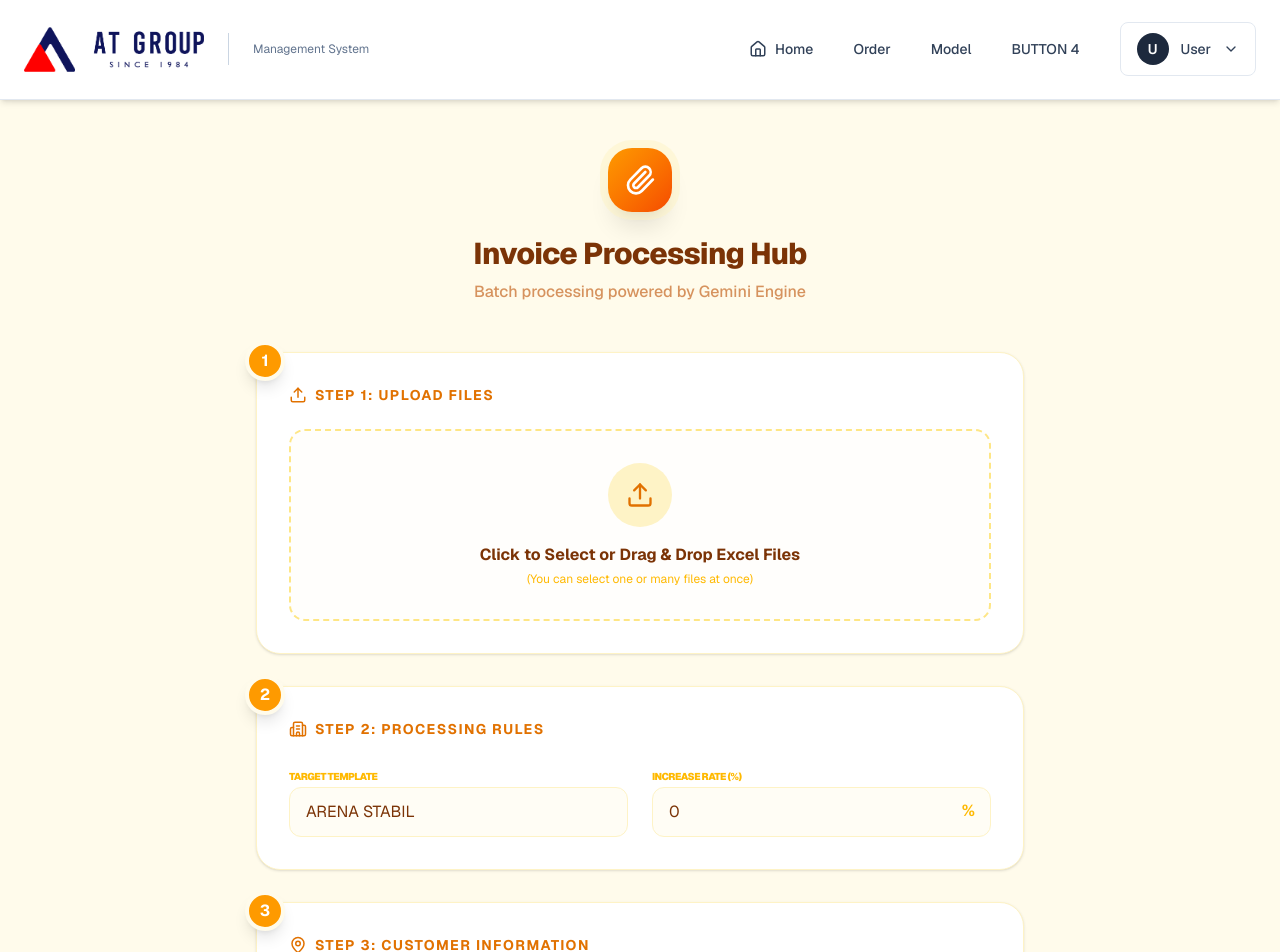
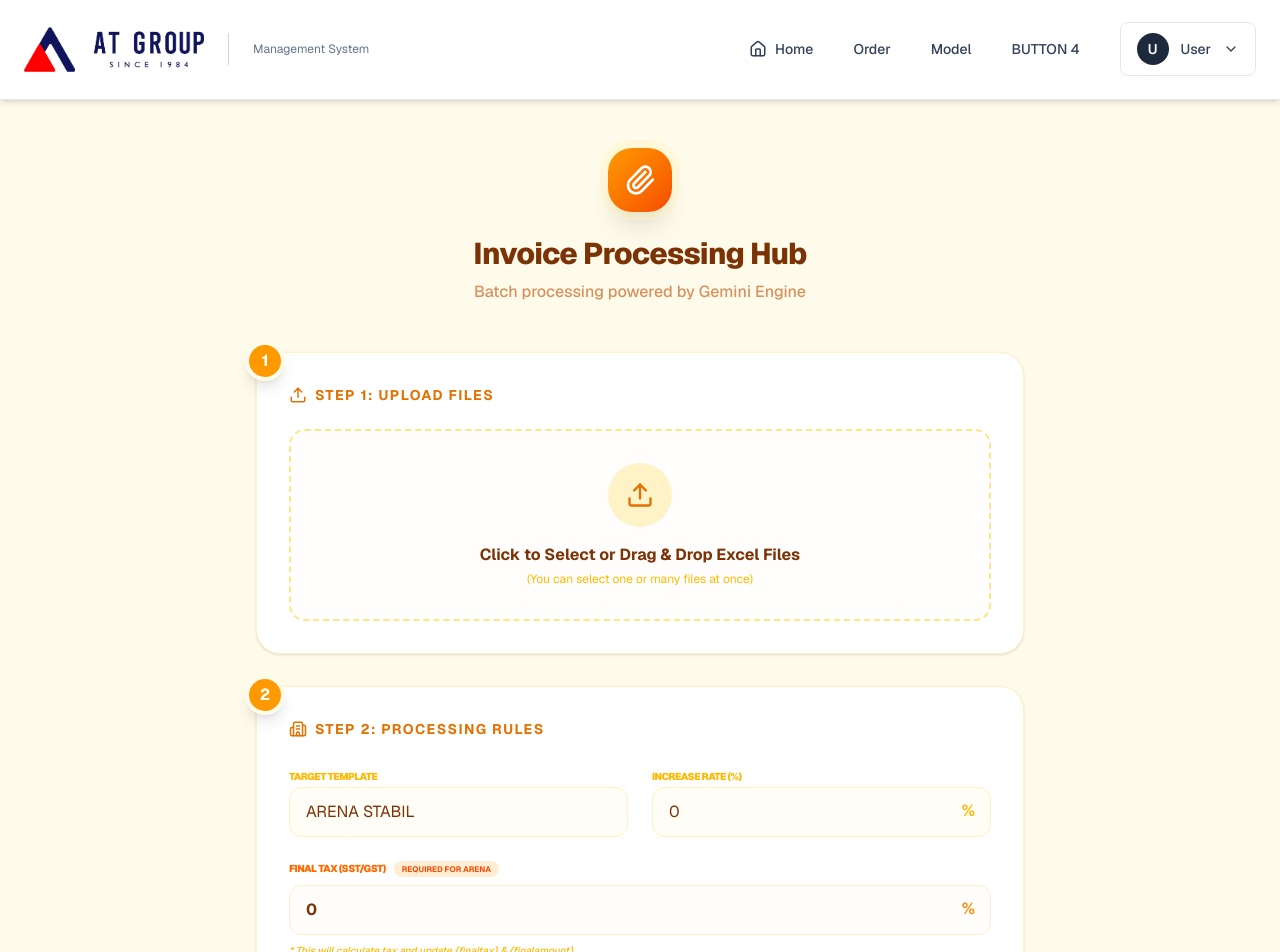
Before and after one commit to Darren1812/ATGROUP, a Next.js app: page /InvoiceGenerator in a window 1280 px wide. Shown: the top 952 px of the page. Built offline with nearby package versions, Linux system fonts and the light colour scheme.

Commit message:
update invoice generator

```diff
--- a/src/app/InvoiceGenerator/page.tsx
+++ b/src/app/InvoiceGenerator/page.tsx
@@ -16,6 +16,7 @@ const InvoiceGenerator = () => {
   const [secondInvoiceTel, setSecondInvoiceTel] = useState<string>('');
   const [secondInvoiceFax, setSecondInvoiceFax] = useState<string>('');
   const [loading, setLoading] = useState<boolean>(false);
+  const [taxPercentage, setTaxPercentage] = useState<number>(0); // New State
 
   // --- 处理文件选择 (支持多选和去重) ---
   const handleFileChange = (e: ChangeEvent<HTMLInputElement>) => {
@@ -55,6 +56,7 @@ const InvoiceGenerator = () => {
     formData.append('secondInvoiceTel', secondInvoiceTel);
     formData.append('secondInvoiceFax', secondInvoiceFax);
     formData.append('increasePercentage', increasePercentage.toString());
+    formData.append('taxPercentage', taxPercentage.toString());
 
     try {
       // 💡 这里的 URL 改为你后端的批量接口名
@@ -167,13 +169,15 @@ const InvoiceGenerator = () => {
             )}
           </section>
 
-          {/* STEP 2: CONFIGURATION (保持不变) */}
+          {/* STEP 2: CONFIGURATION */}
           <section className="relative bg-white rounded-3xl p-8 shadow-sm border border-amber-100">
             <div className="absolute -left-3 -top-3 w-10 h-10 bg-amber-500 text-white rounded-full flex items-center justify-center font-bold shadow-lg border-4 border-[#FFFBEB]">2</div>
             <label className="flex items-center gap-2 text-sm font-bold text-amber-600 uppercase tracking-widest mb-6">
               <Building2 size={18} /> Step 2: Processing Rules
             </label>
+
             <div className="grid grid-cols-1 md:grid-cols-2 gap-6">
+              {/* Template Selector */}
               <div className="space-y-2">
                 <span className="text-[10px] font-black text-amber-400 uppercase tracking-tighter">Target Template</span>
                 <select
@@ -186,6 +190,8 @@ const InvoiceGenerator = () => {
                   <option value="SKY">SKY ACTIVE</option>
                 </select>
               </div>
+
+              {/* Price Increase Rate */}
               <div className="space-y-2">
                 <span className="text-[10px] font-black text-amber-400 uppercase tracking-tighter">Increase Rate (%)</span>
                 <div className="relative">
@@ -193,6 +199,29 @@ const InvoiceGenerator = () => {
                   <span className="absolute right-4 top-3 text-amber-400 font-bold">%</span>
                 </div>
               </div>
+
+              {/* NEW: Conditional Tax Field */}
+              {(companyKey === 'ARENA' || companyKey === 'SKY') && (
+                <div className="space-y-2 md:col-span-2 animate-in zoom-in-95 duration-300">
+                  <div className="flex items-center gap-2">
+                    <span className="text-[10px] font-black text-orange-500 uppercase tracking-tighter">Final Tax (SST/GST)</span>
+                    <span className="bg-orange-100 text-orange-600 text-[8px] font-bold px-2 py-0.5 rounded-full">REQUIRED FOR {companyKey}</span>
+                  </div>
+                  <div className="relative">
+                    <input
+                      type="number"
+                      value={taxPercentage}
+                      onChange={(e) => setTaxPercentage(Number(e.target.value))}
+                      className="w-full bg-orange-50/30 border border-orange-100 rounded-xl px-4 py-3 text-amber-900 outline-none focus:ring-2 focus:ring-orange-400 font-bold"
+                      placeholder="Enter tax percentage..."
+                    />
+                    <span className="absolute right-4 top-3 text-orange-400 font-bold">%</span>
+                  </div>
+                  <p className="text-[10px] text-amber-400 italic font-medium">
+                    * This will calculate tax and update {"{finaltax}"} & {"{finalamount}"}
+                  </p>
+                </div>
+              )}
             </div>
           </section>
 
```
